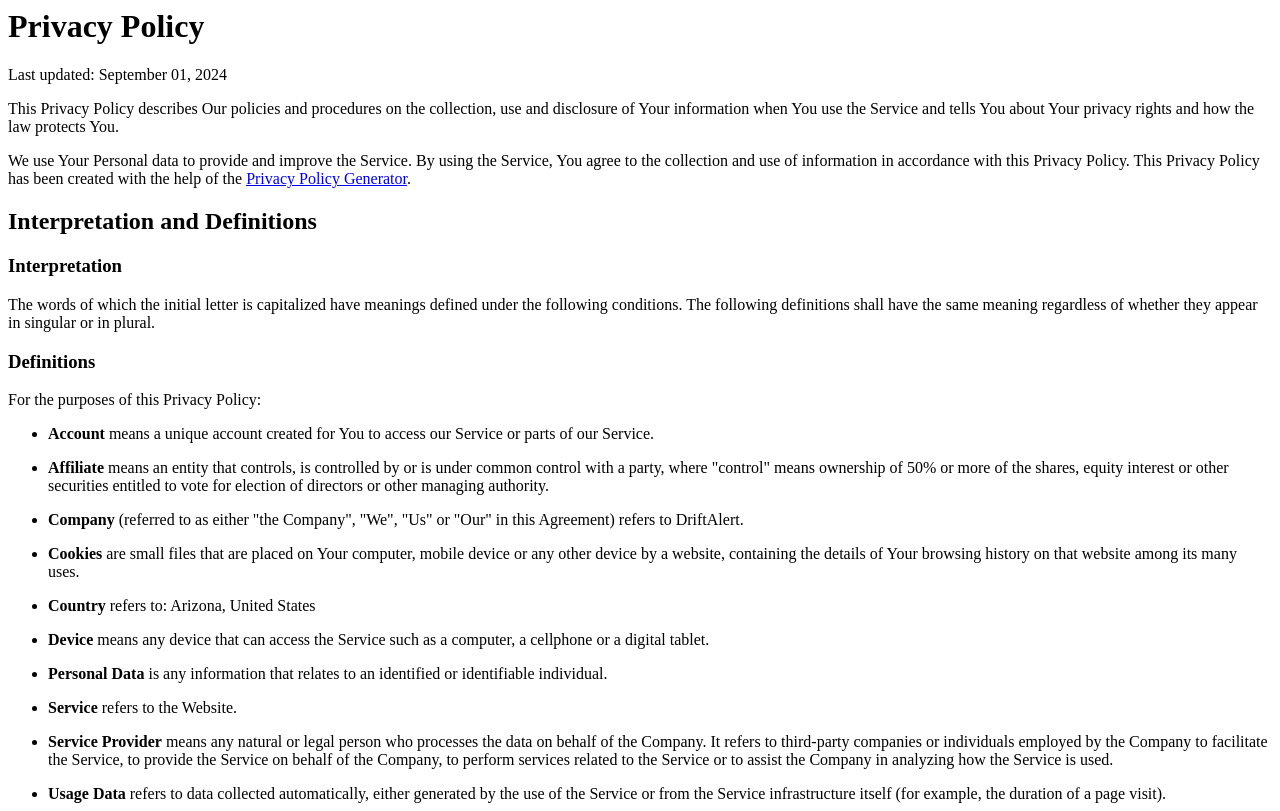
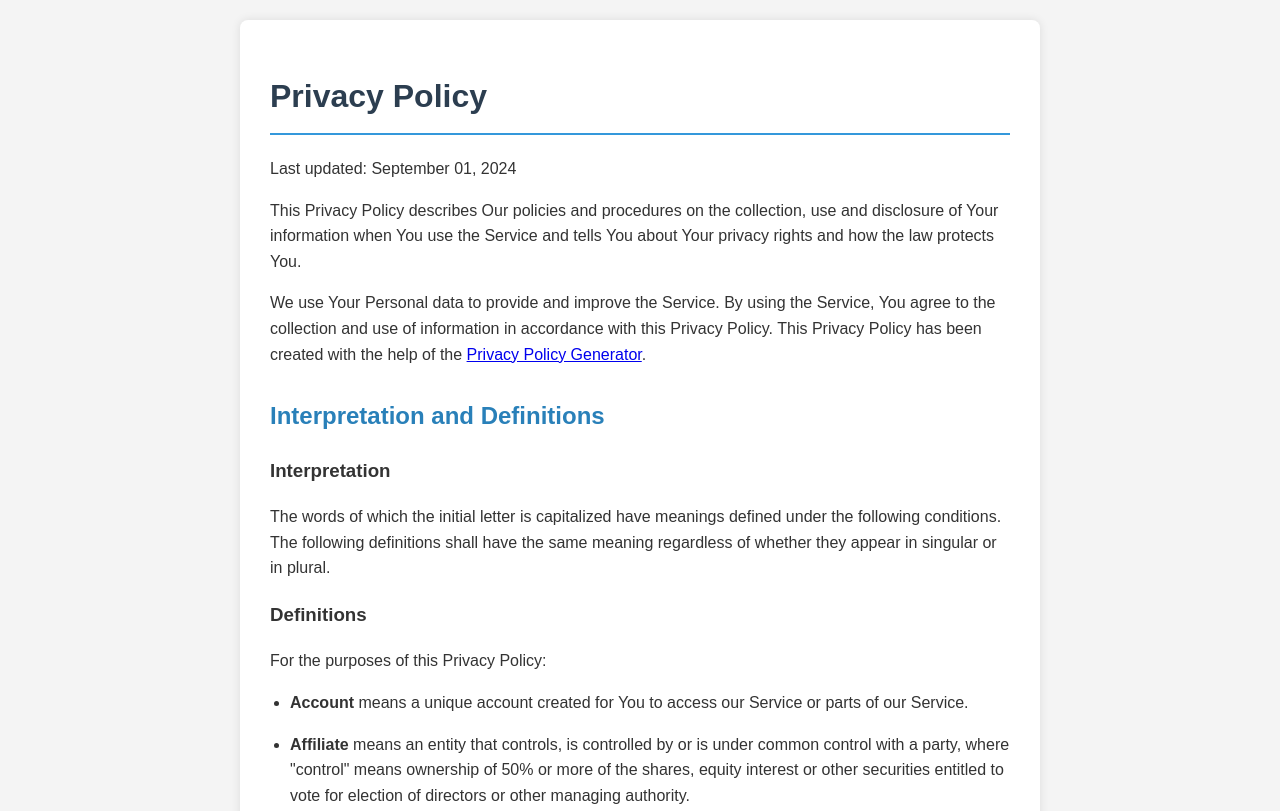
Before and after one commit to youhouhou/driftalert_privacy, a plain HTML site: page index.html in a window 1280 px wide. Shown: the top 811 px of the page. Drawn offline with Linux system fonts and the light colour scheme.

Commit message:
Update index.html

```diff
--- a/index.html
+++ b/index.html
@@ -1,4 +1,51 @@
-<h1>Privacy Policy</h1>
+<!DOCTYPE html>
+<html lang="en">
+<head>
+    <meta charset="UTF-8">
+    <meta name="viewport" content="width=device-width, initial-scale=1.0">
+    <title>DriftAlert Privacy Policy</title>
+    <style>
+        body {
+            font-family: Arial, sans-serif;
+            line-height: 1.6;
+            color: #333;
+            max-width: 800px;
+            margin: 0 auto;
+            padding: 20px;
+            background-color: #f4f4f4;
+        }
+        .container {
+            background-color: white;
+            padding: 30px;
+            border-radius: 8px;
+            box-shadow: 0 0 10px rgba(0,0,0,0.1);
+        }
+        h1 {
+            color: #2c3e50;
+            border-bottom: 2px solid #3498db;
+            padding-bottom: 10px;
+        }
+        h2 {
+            color: #2980b9;
+            margin-top: 30px;
+        }
+        p {
+            margin-bottom: 15px;
+        }
+        ul {
+            padding-left: 20px;
+        }
+        .footer {
+            margin-top: 30px;
+            text-align: center;
+            font-size: 0.9em;
+            color: #7f8c8d;
+        }
+    </style>
+</head>
+<body>
+    <div class="container">
+        <h1>Privacy Policy</h1>
 <p>Last updated: September 01, 2024</p>
 <p>This Privacy Policy describes Our policies and procedures on the collection, use and disclosure of Your information when You use the Service and tells You about Your privacy rights and how the law protects You.</p>
 <p>We use Your Personal data to provide and improve the Service. By using the Service, You agree to the collection and use of information in accordance with this Privacy Policy. This Privacy Policy has been created with the help of the <a href="https://www.privacypolicies.com/privacy-policy-generator/" target="_blank">Privacy Policy Generator</a>.</p>
@@ -172,5 +219,12 @@
 <h2>Contact Us</h2>
 <p>If you have any questions about this Privacy Policy, You can contact us:</p>
 <ul>
+
+        <div class="footer">
+            <p>© 2024 DriftAlert. All rights reserved.</p>
+        </div>
+    </div>
+</body>
+</html>
 <li>By email: m.bryden@outlook.com</li>
 </ul>
```
